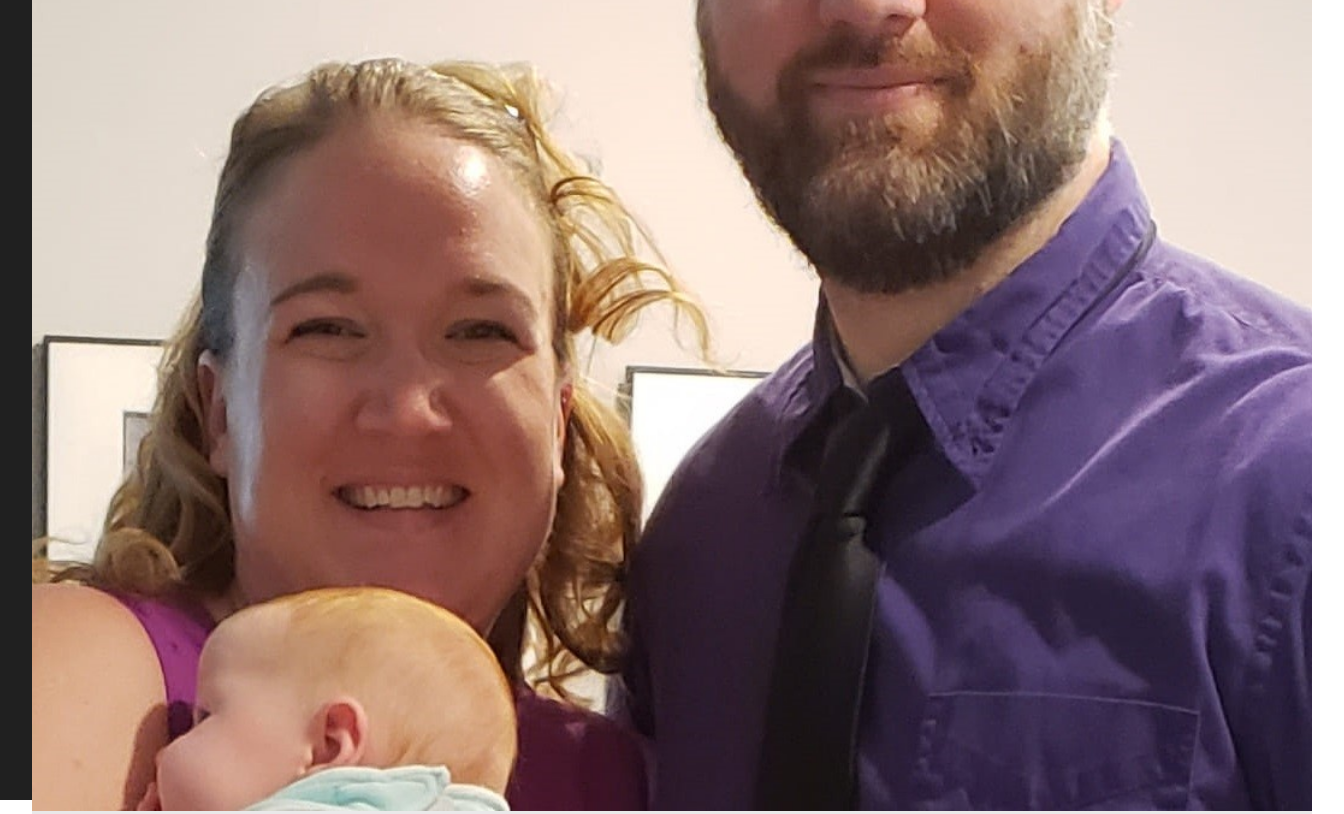
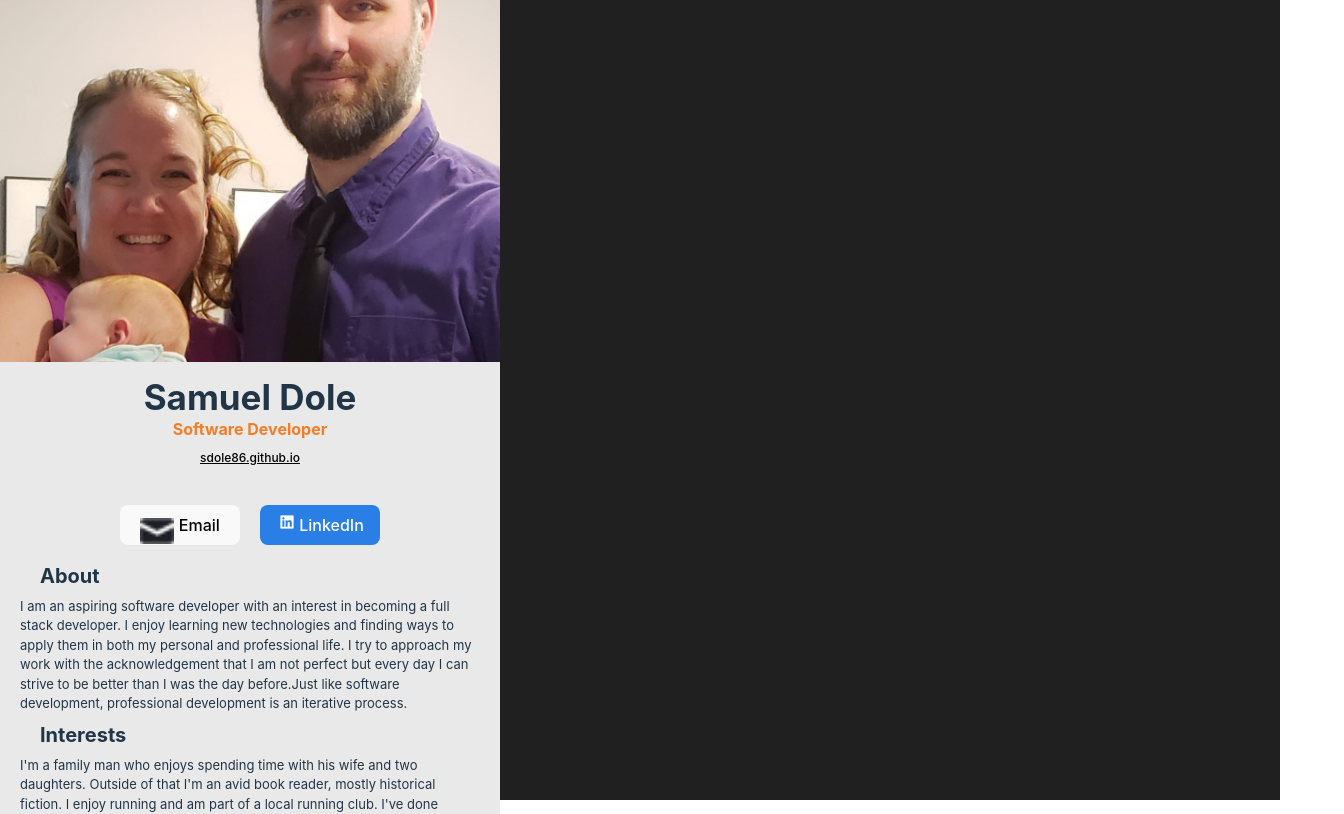
Before and after one commit to sdole86/Electronic_Business_Card, a React (Vite) app: page / in a window 1280 px wide. Shown: the top 814 px of the page, 1344 px wide, since content can reach past the window. Built offline with nearby package versions, Linux system fonts and the light colour scheme.

Commit message:
Updated CSS for desktops

```diff
--- a/src/App.css
+++ b/src/App.css
@@ -1,5 +1,6 @@
 * {
   margin: 0;
+
 }
 
 #root {
@@ -122,7 +123,7 @@ border: 1px solid #D1D5DB;
   text-align: left;
 }
 
-@media only screen and (max-width: 600px) {
+@media only screen and (min-width: 600px) {
   #root {
     padding: 0;
     margin: 0;
@@ -132,7 +133,16 @@ border: 1px solid #D1D5DB;
 
   .App {
     background-color: rgb(233, 233, 233);
+    width: 500px;
+    border-radius: 0;
+    margin-left: auto;
+    margin-right: auto;
+  }
+
+  .titlecard img {
     width: 100%;
-    border-radius: 0;
+    object-fit: cover;
+
   }
+
 }
--- a/src/App.jsx
+++ b/src/App.jsx
@@ -13,10 +13,6 @@ function App() {
       <TitleCard />
       <Main />
       <Footer />
-
-
-
-
     </div>
   )
 }
```
